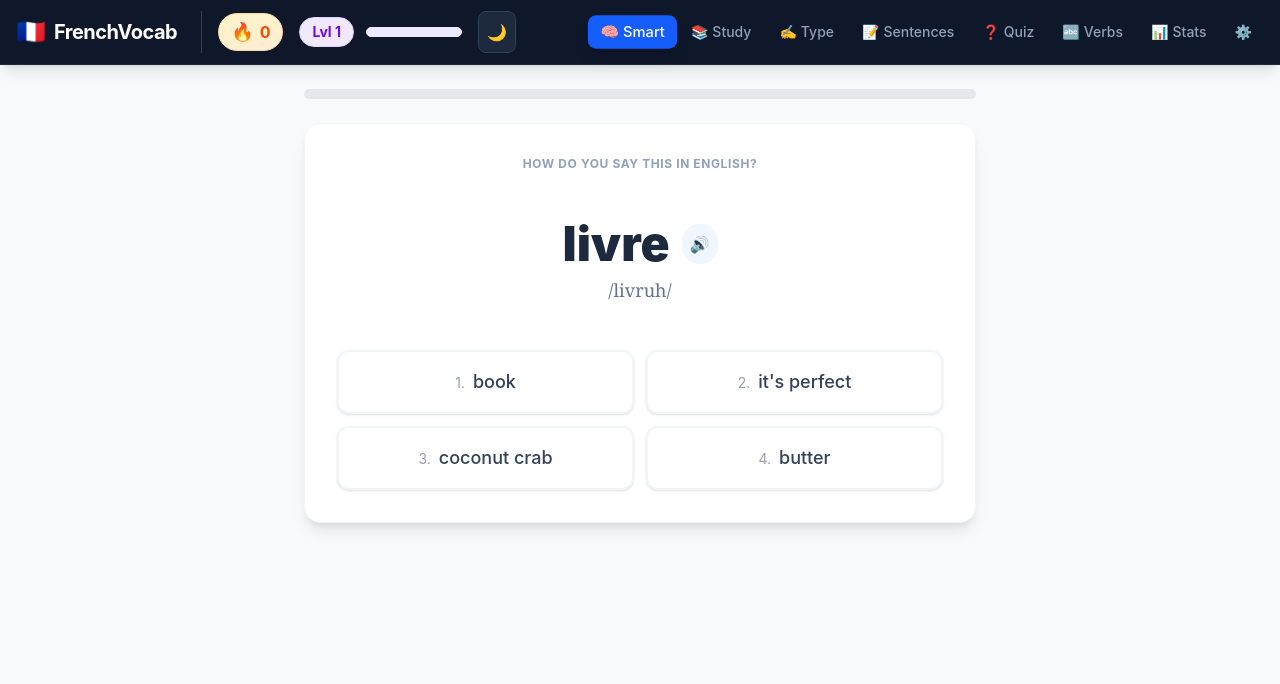
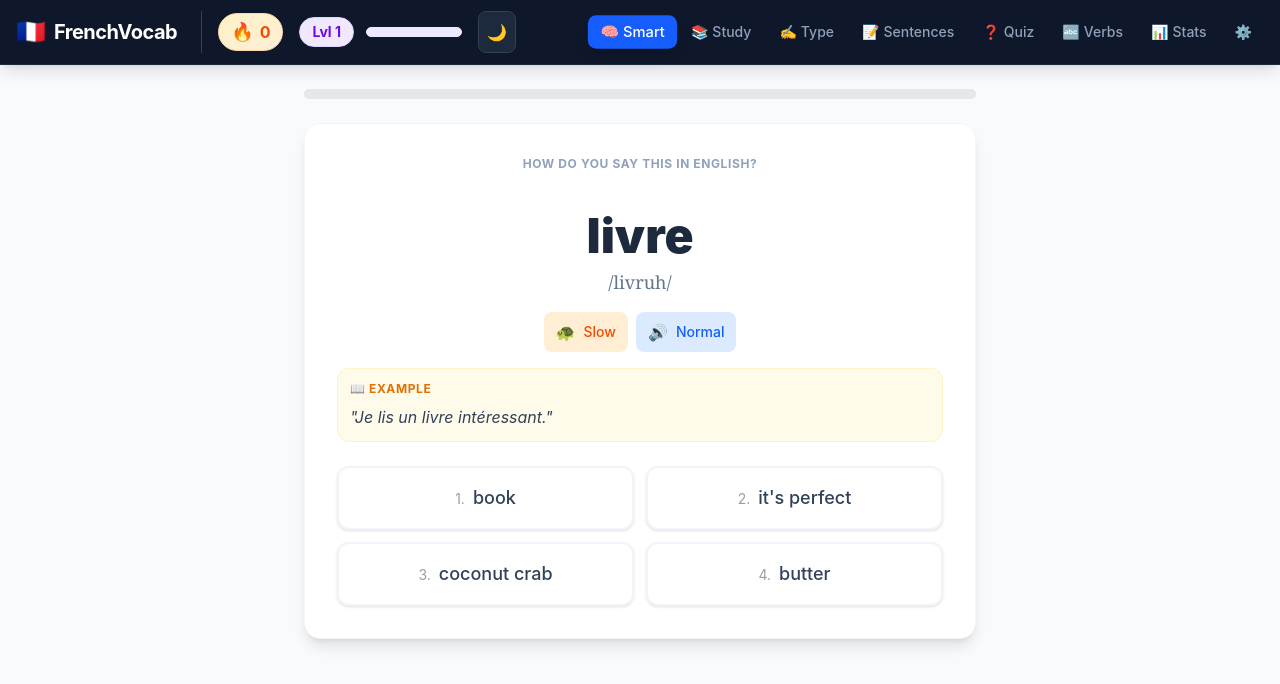
Before and after one commit to Sachin-c/Quizlet, a React (Vite) app: page / in a window 1280 px wide. Shown: the top 684 px of the page. Built offline with nearby package versions, Linux system fonts and the light colour scheme.

Commit message:
css fixes

```diff
--- a/src/App.css
+++ b/src/App.css
@@ -8,6 +8,11 @@
   margin: 0;
   padding: 0;
   background: linear-gradient(135deg, #f8fafc 0%, #e0e7ff 50%, #fdf4ff 100%);
+  transition: background 0.3s ease;
+}
+
+.dark #root {
+  background: linear-gradient(135deg, #0f172a 0%, #1e1b4b 50%, #312e81 100%);
 }
 
 main {
--- /dev/null
+++ b/src/components/AudioPlayer.tsx
@@ -0,0 +1,210 @@
+import { useState } from "react";
+
+interface AudioPlayerProps {
+  text: string;
+  lang?: string;
+  showLabel?: boolean;
+  size?: "sm" | "md" | "lg";
+}
+
+/**
+ * Interactive Audio Player with dual-speed controls
+ * - Normal speed (1x) for natural French
+ * - Slow speed (0.5x) for learning pronunciation
+ */
+export const AudioPlayer: React.FC<AudioPlayerProps> = ({
+  text,
+  lang = "fr-FR",
+  showLabel = true,
+  size = "md",
+}) => {
+  const [isPlaying, setIsPlaying] = useState(false);
+  const [currentSpeed, setCurrentSpeed] = useState<"slow" | "normal">("normal");
+
+  const speak = (speed: "slow" | "normal") => {
+    // Cancel any ongoing speech
+    speechSynthesis.cancel();
+
+    const utterance = new SpeechSynthesisUtterance(text);
+    utterance.lang = lang;
+    utterance.rate = speed === "slow" ? 0.5 : 0.9; // 0.5x for slow, 0.9x for natural
+    utterance.pitch = 1;
+
+    utterance.onstart = () => {
+      setIsPlaying(true);
+      setCurrentSpeed(speed);
+    };
+
+    utterance.onend = () => {
+      setIsPlaying(false);
+    };
+
+    utterance.onerror = () => {
+      setIsPlaying(false);
+    };
+
+    speechSynthesis.speak(utterance);
+  };
+
+  const stop = () => {
+    speechSynthesis.cancel();
+    setIsPlaying(false);
+  };
+
+  const sizeClasses = {
+    sm: "text-xs px-2 py-1 gap-1",
+    md: "text-sm px-3 py-2 gap-2",
+    lg: "text-base px-4 py-3 gap-2",
+  };
+
+  const iconSize = {
+    sm: "text-sm",
+    md: "text-base",
+    lg: "text-lg",
+  };
+
+  return (
+    <div className="flex items-center gap-2 flex-wrap">
+      {/* Slow Speed Button */}
+      <button
+        onClick={() => speak("slow")}
+        disabled={isPlaying && currentSpeed !== "slow"}
+        className={`flex items-center ${sizeClasses[size]} rounded-lg font-semibold transition-all active:scale-95 ${
+          isPlaying && currentSpeed === "slow"
+            ? "bg-orange-500 text-white animate-pulse"
+            : "bg-orange-100 dark:bg-orange-900/40 text-orange-600 dark:text-orange-400 hover:bg-orange-200 dark:hover:bg-orange-900/60"
+        } disabled:opacity-50`}
+        title="Play at slow speed (0.5x)"
+      >
+        <span className={iconSize[size]}>🐢</span>
+        {showLabel && <span>Slow</span>}
+      </button>
+
+      {/* Normal Speed Button */}
+      <button
+        onClick={() => speak("normal")}
+        disabled={isPlaying && currentSpeed !== "normal"}
+        className={`flex items-center ${sizeClasses[size]} rounded-lg font-semibold transition-all active:scale-95 ${
+          isPlaying && currentSpeed === "normal"
+            ? "bg-blue-600 text-white animate-pulse"
+            : "bg-blue-100 dark:bg-blue-900/40 text-blue-600 dark:text-blue-400 hover:bg-blue-200 dark:hover:bg-blue-900/60"
+        } disabled:opacity-50`}
+        title="Play at normal speed"
+      >
+        <span className={iconSize[size]}>🔊</span>
+        {showLabel && <span>Normal</span>}
+      </button>
+
+      {/* Stop Button (shown when playing) */}
+      {isPlaying && (
+        <button
+          onClick={stop}
+          className={`flex items-center ${sizeClasses[size]} rounded-lg font-semibold transition-all active:scale-95 bg-red-100 dark:bg-red-900/40 text-red-600 dark:text-red-400 hover:bg-red-200 dark:hover:bg-red-900/60`}
+          title="Stop"
+        >
+          <span className={iconSize[size]}>⏹</span>
+          {showLabel && <span>Stop</span>}
+        </button>
+      )}
+    </div>
+  );
+};
+
+/**
+ * Clickable Transcript Component
+ * Each word can be clicked for instant translation
+ */
+interface TranscriptProps {
+  frenchText: string;
+  englishText?: string;
+  onWordClick?: (word: string) => void;
+}
+
+export const ClickableTranscript: React.FC<TranscriptProps> = ({
+  frenchText,
+  englishText,
+  onWordClick,
+}) => {
+  const [showTranslation, setShowTranslation] = useState(false);
+  const [selectedWord, setSelectedWord] = useState<string | null>(null);
+
+  const words = frenchText.split(/(\s+|[.,!?;:'"]+)/);
+
+  const speakWord = (word: string) => {
+    const cleanWord = word.replace(/[.,!?;:'"]+/g, "").trim();
+    if (!cleanWord) return;
+
+    speechSynthesis.cancel();
+    const utterance = new SpeechSynthesisUtterance(cleanWord);
+    utterance.lang = "fr-FR";
+    utterance.rate = 0.7;
+    speechSynthesis.speak(utterance);
+
+    setSelectedWord(cleanWord);
+    if (onWordClick) onWordClick(cleanWord);
+  };
+
+  return (
+    <div className="space-y-3">
+      {/* French Sentence - Clickable Words */}
+      <div className="p-4 bg-gradient-to-br from-blue-50 to-indigo-50 dark:from-blue-900/20 dark:to-indigo-900/20 rounded-xl border border-blue-100 dark:border-blue-800">
+        <div className="flex items-center gap-2 mb-2">
+          <span className="text-xs font-bold uppercase tracking-wider text-blue-600 dark:text-blue-400">
+            🇫🇷 Français
+          </span>
+          <span className="text-xs text-slate-400 dark:text-slate-500">
+            (click any word to hear it)
+          </span>
+        </div>
+        <p className="text-lg md:text-xl leading-relaxed">
+          {words.map((word, idx) => {
+            const isWord = /\w/.test(word);
+            const cleanWord = word.replace(/[.,!?;:'"]+/g, "").trim();
+
+            if (!isWord || !cleanWord) {
+              return <span key={idx}>{word}</span>;
+            }
+
+            return (
+              <span
+                key={idx}
+                onClick={() => speakWord(word)}
+                className={`cursor-pointer transition-all rounded px-0.5 ${
+                  selectedWord === cleanWord
+                    ? "bg-blue-200 dark:bg-blue-700 text-blue-900 dark:text-blue-100"
+                    : "hover:bg-blue-100 dark:hover:bg-blue-800/50 text-slate-800 dark:text-slate-200"
+                }`}
+              >
+                {word}
+              </span>
+            );
+          })}
+        </p>
+
+        {/* Audio Controls for full sentence */}
+        <div className="mt-3 flex items-center gap-3">
+          <AudioPlayer text={frenchText} lang="fr-FR" size="sm" showLabel={true} />
+        </div>
+      </div>
+
+      {/* English Translation - Toggle */}
+      {englishText && (
+        <div className="p-4 bg-gradient-to-br from-emerald-50 to-teal-50 dark:from-emerald-900/20 dark:to-teal-900/20 rounded-xl border border-emerald-100 dark:border-emerald-800">
+          <button
+            onClick={() => setShowTranslation(!showTranslation)}
+            className="flex items-center gap-2 text-xs font-bold uppercase tracking-wider text-emerald-600 dark:text-emerald-400 hover:text-emerald-700 dark:hover:text-emerald-300 transition-colors"
+          >
+            <span>🇬🇧 English Translation</span>
+            <span className="text-lg">{showTranslation ? "👁" : "👁‍🗨"}</span>
+          </button>
+
+          {showTranslation && (
+            <p className="mt-2 text-lg text-slate-700 dark:text-slate-300 italic animate-fade-in">
+              "{englishText}"
+            </p>
+          )}
+        </div>
+      )}
+    </div>
+  );
+};
--- a/src/components/Flashcard.tsx
+++ b/src/components/Flashcard.tsx
@@ -2,6 +2,7 @@ import { useState } from "react";
 import type { VocabularyWord } from "../types";
 import { getFrenchPhonetics } from "../utils/phonetics.ts";
 import { VerbConjugation } from "./VerbConjugation";
+import { AudioPlayer, ClickableTranscript } from "./AudioPlayer";
 
 interface FlashcardProps {
   word: VocabularyWord;
@@ -18,23 +19,16 @@ export const Flashcard: React.FC<FlashcardProps> = ({
 }) => {
   const [isFlipped, setIsFlipped] = useState(false);
 
-  const speak = (text: string, lang: string = "fr-FR") => {
-    const utterance = new SpeechSynthesisUtterance(text);
-    utterance.lang = lang;
-    utterance.rate = 0.8;
-    speechSynthesis.cancel();
-    speechSynthesis.speak(utterance);
-  };
-
   // Compact layout for verbs to fit everything on screen
   const isVerb = word.isVerb && !isFlipped;
+  const hasExample = !!(word.exampleFrench && word.exampleEnglish);
 
   return (
-    <div className="flex flex-col items-center gap-3 w-full">
+    <div className="flex flex-col items-center gap-4 w-full">
       {/* Card - Quizlet Style - Compact for Verbs */}
       <div
         className={`w-full max-w-3xl bg-white dark:bg-slate-800 rounded-2xl cursor-pointer transition-all duration-300 flex flex-col items-center justify-center border border-slate-100 dark:border-slate-700 shadow-lg hover:shadow-2xl hover:border-blue-200 dark:hover:border-blue-900 ${
-          isVerb ? "p-4 min-h-[10rem]" : "p-6 min-h-[16rem]"
+          isVerb ? "p-4 min-h-[10rem]" : "p-6 min-h-[14rem]"
         }`}
         onClick={() => setIsFlipped(!isFlipped)}
       >
@@ -42,7 +36,7 @@ export const Flashcard: React.FC<FlashcardProps> = ({
         {word.imageUrl && (
           <div
             className={`animate-scale-in ${
-              isVerb ? "mb-2 text-4xl" : "mb-6 text-6xl"
+              isVerb ? "mb-2 text-4xl" : "mb-4 text-5xl"
             }`}
           >
             {word.imageUrl}
@@ -52,7 +46,7 @@ export const Flashcard: React.FC<FlashcardProps> = ({
         <div className="flex flex-col items-center justify-center w-full">
           <p
             className={`font-semibold text-slate-400 dark:text-slate-500 tracking-wide uppercase ${
-              isVerb ? "text-xs mb-1" : "text-sm mb-3"
+              isVerb ? "text-xs mb-1" : "text-sm mb-2"
             }`}
           >
             {isFlipped ? "✓ English" : "• Français"}
@@ -74,26 +68,20 @@ export const Flashcard: React.FC<FlashcardProps> = ({
             /{isFlipped ? word.english : getFrenchPhonetics(word.french)}/
           </p>
 
-          {/* Speaker Button - smaller for verbs */}
-          <button
-            onClick={(e) => {
-              e.stopPropagation();
-              const textToSpeak = isFlipped ? word.english : word.french;
-              const lang = isFlipped ? "en-US" : "fr-FR";
-              speak(textToSpeak, lang);
-            }}
-            className={`bg-gradient-to-r from-blue-600 to-indigo-600 hover:from-blue-700 hover:to-indigo-700 text-white rounded-lg font-semibold flex items-center gap-1.5 transition-all hover:shadow-lg active:scale-95 ${
-              isVerb ? "px-3 py-1.5 text-xs" : "px-4 py-2 text-sm mb-2"
-            }`}
-            title="Click to listen"
-          >
-            🔊 Speak
-          </button>
+          {/* Dual-Speed Audio Controls */}
+          <div onClick={(e) => e.stopPropagation()}>
+            <AudioPlayer
+              text={isFlipped ? word.english : word.french}
+              lang={isFlipped ? "en-US" : "fr-FR"}
+              size={isVerb ? "sm" : "md"}
+              showLabel={true}
+            />
+          </div>
 
           <p
-            className={`text-slate-500 dark:text-slate-400 ${isVerb ? "text-xs mt-1" : "text-xs mt-3"}`}
+            className={`text-slate-500 dark:text-slate-400 ${isVerb ? "text-xs mt-2" : "text-xs mt-3"}`}
           >
-            Click to {isFlipped ? "see French" : "reveal English"}
+            Click card to {isFlipped ? "see French" : "reveal English"}
           </p>
         </div>
       </div>
@@ -102,6 +90,35 @@ export const Flashcard: React.FC<FlashcardProps> = ({
       {word.isVerb && !isFlipped && (
         <VerbConjugation conjugations={word.conjugations} />
       )}
+
+      {/* Contextual Example Sentence - NEW! */}
+      {hasExample && (
+        <div className="w-full max-w-3xl" onClick={(e) => e.stopPropagation()}>
+          <div className="bg-gradient-to-r from-amber-50 to-orange-50 dark:from-amber-900/20 dark:to-orange-900/20 rounded-xl p-4 border border-amber-100 dark:border-amber-800">
+            <div className="flex items-center gap-2 mb-3">
+              <span className="text-xl">📖</span>
+              <span className="text-sm font-bold uppercase tracking-wider text-amber-700 dark:text-amber-400">
+                Example in Context
+              </span>
+            </div>
+            <ClickableTranscript
+              frenchText={word.exampleFrench!}
+              englishText={word.exampleEnglish}
+            />
+          </div>
+        </div>
+      )}
+
+      {/* No Example - Prompt */}
+      {!hasExample && !word.isVerb && (
+        <div className="w-full max-w-3xl">
+          <div className="bg-slate-50 dark:bg-slate-800/50 rounded-xl p-3 border border-slate-200 dark:border-slate-700 text-center">
+            <p className="text-xs text-slate-400 dark:text-slate-500 italic">
+              💡 Practice using "{word.french}" in a sentence to remember it better!
+            </p>
+          </div>
+        </div>
+      )}
     </div>
   );
 };
--- a/src/components/QuizView.tsx
+++ b/src/components/QuizView.tsx
@@ -201,7 +201,7 @@ export const QuizView: React.FC<QuizViewProps> = ({ allWords }) => {
                     ? "bg-gradient-to-r from-green-500 to-emerald-600 text-white shadow-lg scale-105"
                     : "bg-gradient-to-r from-red-500 to-rose-600 text-white shadow-lg scale-105"
                   : answered && option.id === currentQuestion.correct.id
-                  ? "bg-gradient-to-r from-green-100 to-emerald-100 text-slate-900 dark:text-slate-100 border-2 border-green-500"
+                  ? "bg-gradient-to-r from-green-100 to-emerald-100 dark:from-green-900/40 dark:to-emerald-900/40 text-slate-900 dark:text-emerald-300 border-2 border-green-500"
                   : "bg-slate-50 dark:bg-slate-700 hover:bg-slate-100 dark:hover:bg-slate-600 text-slate-900 dark:text-slate-200 border-2 border-slate-300 dark:border-slate-600 hover:border-slate-400 dark:hover:border-slate-500"
               } ${
                 answered
--- a/src/components/SRSStudy.tsx
+++ b/src/components/SRSStudy.tsx
@@ -4,6 +4,7 @@ import { StorageManager } from "../utils/storage";
 import { GamificationManager } from "../utils/gamification";
 import { getFrenchPhonetics } from "../utils/phonetics";
 import { QuizUtils, type QuizQuestion } from "../utils/quiz";
+import { AudioPlayer } from "./AudioPlayer";
 
 interface SRSStudyProps {
   allWords: VocabularyWord[];
@@ -98,14 +99,6 @@ export const SRSStudy: React.FC<SRSStudyProps> = ({ allWords, onProgressUpdate }
     setSessionStats({ correct: 0, incorrect: 0 });
     // Clear old session when starting fresh
     sessionStorage.removeItem(SESSION_KEY);
-  };
-
-  const speak = (text: string, lang: string = "fr-FR") => {
-    const utterance = new SpeechSynthesisUtterance(text);
-    utterance.lang = lang;
-    utterance.rate = 0.8;
-    speechSynthesis.cancel();
-    speechSynthesis.speak(utterance);
   };
 
   const checkAnswer = (answer: string) => {
@@ -277,23 +270,40 @@ export const SRSStudy: React.FC<SRSStudyProps> = ({ allWords, onProgressUpdate }
         <div className="w-full text-center space-y-4">
             <p className="text-slate-400 dark:text-slate-500 text-xs font-bold uppercase tracking-wider">How do you say this in English?</p>
 
-            <div className="py-8">
-                <div className="flex items-center justify-center gap-3 mb-2">
-                    <h1 className="text-4xl md:text-5xl font-black text-slate-800 dark:text-slate-100">{currentQuestion.word.french}</h1>
-                    <button
-                        onClick={() => speak(currentQuestion.word.french)}
-                        className="p-2 rounded-full bg-blue-50 dark:bg-blue-900/40 text-blue-500 dark:text-blue-400 hover:bg-blue-100 dark:hover:bg-blue-900/60 transition-colors"
-                        title="Play Audio"
-                    >
-                        🔊
-                    </button>
-                </div>
-                <p className="text-lg text-slate-500 dark:text-slate-400 font-serif active:blur-none">
+            <div className="py-6">
+                <h1 className="text-4xl md:text-5xl font-black text-slate-800 dark:text-slate-100 mb-2">{currentQuestion.word.french}</h1>
+                <p className="text-lg text-slate-500 dark:text-slate-400 font-serif mb-4">
                    /{getFrenchPhonetics(currentQuestion.word.french)}/
                 </p>
+
+                {/* Dual-Speed Audio Controls */}
+                <div className="flex justify-center mb-4">
+                    <AudioPlayer
+                        text={currentQuestion.word.french}
+                        lang="fr-FR"
+                        size="md"
+                        showLabel={true}
+                    />
+                </div>
+
                 {/* Image hint if available */}
                 {currentQuestion.word.imageUrl && (
-                    <div className="text-6xl mt-4">{currentQuestion.word.imageUrl}</div>
+                    <div className="text-5xl mb-3">{currentQuestion.word.imageUrl}</div>
+                )}
+
+                {/* Contextual Example Sentence */}
+                {currentQuestion.word.exampleFrench && (
+                    <div className="mt-4 p-3 bg-amber-50 dark:bg-amber-900/20 rounded-xl border border-amber-100 dark:border-amber-800 text-left">
+                        <p className="text-xs font-bold uppercase tracking-wider text-amber-600 dark:text-amber-400 mb-2">📖 Example</p>
+                        <p className="text-base text-slate-700 dark:text-slate-300 italic">
+                            "{currentQuestion.word.exampleFrench}"
+                        </p>
+                        {currentQuestion.word.exampleEnglish && feedback && (
+                            <p className="text-sm text-slate-500 dark:text-slate-400 mt-1">
+                                → {currentQuestion.word.exampleEnglish}
+                            </p>
+                        )}
+                    </div>
                 )}
             </div>
         </div>
@@ -367,9 +377,9 @@ export const SRSStudy: React.FC<SRSStudyProps> = ({ allWords, onProgressUpdate }
 
        {/* Feedback Footer Bar */}
        {feedback && (
-            <div className={`fixed bottom-0 left-0 right-0 p-6 ${
-                 feedback === "correct" ? "bg-green-100 border-t-4 border-green-500" : "bg-red-100 border-t-4 border-red-500"
-             } animate-slide-up z-[100] shadow-2xl`}>
+             <div className={`fixed bottom-0 left-0 right-0 p-6 ${
+                  feedback === "correct" ? "bg-green-100 dark:bg-emerald-900 border-t-4 border-green-500" : "bg-red-100 dark:bg-red-900 border-t-4 border-red-500"
+              } animate-slide-up z-[100] shadow-2xl`}>
                  <div className="max-w-4xl mx-auto flex items-center justify-between">
                      <div className="flex items-center gap-4">
                         <div className={`w-12 h-12 rounded-full flex items-center justify-center text-2xl shadow-sm ${
--- a/src/index.css
+++ b/src/index.css
@@ -1,9 +1,10 @@
 @import "tailwindcss";
+@import url('https://fonts.googleapis.com/css2?family=Inter:wght@300;400;500;600;700;800;900&display=swap');
+@config "../tailwind.config.js";
 
 /* ========================================
    GOOGLE FONTS - INTER FOR MODERN LOOK
    ======================================== */
-@import url('https://fonts.googleapis.com/css2?family=Inter:wght@300;400;500;600;700;800;900&display=swap');
 
 /* ========================================
    PROFESSIONAL BASE STYLES
```
Also changed, not shown: src/App.tsx (+3 -6 lines).
